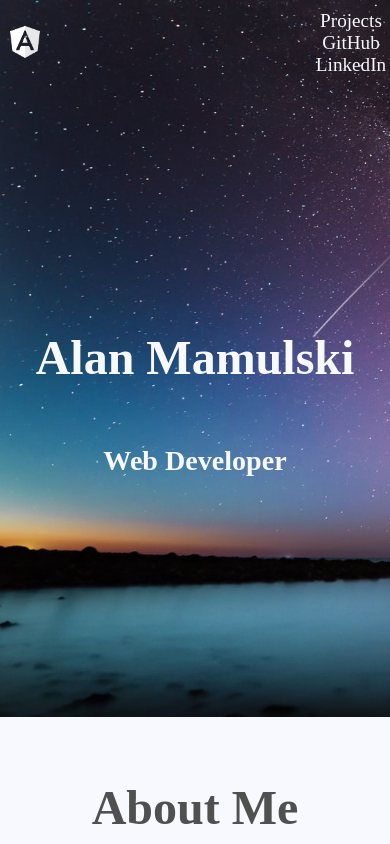
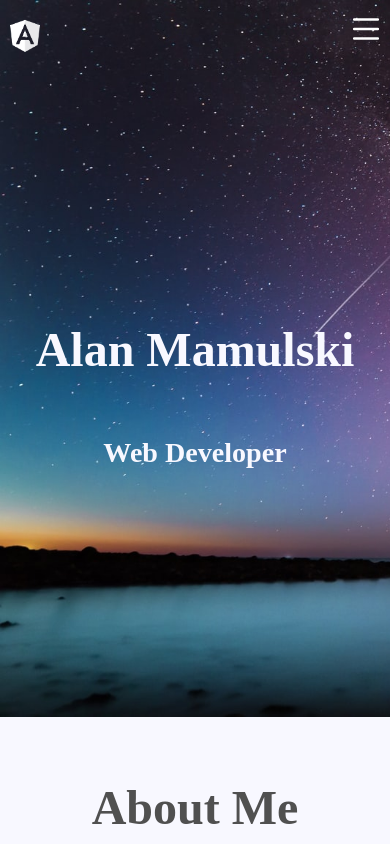
Before and after one commit to AMMSKI/resume-site, a React (Create React App) app: page / in a window 390 px wide. Shown: the top 844 px of the page. Built offline with nearby package versions, Linux system fonts and the light colour scheme.

Commit message:
nav to hamburger responsive

```diff
--- a/package.json
+++ b/package.json
@@ -7,6 +7,7 @@
     "@testing-library/react": "^11.1.0",
     "@testing-library/user-event": "^12.1.10",
     "bootstrap": "5.1.3",
+    "bootstrap-icons": "^1.7.0",
     "node-sass": "^6.0.1",
     "react": "^17.0.2",
     "react-bootstrap": "^2.0.1",
--- a/src/Components/Hero.js
+++ b/src/Components/Hero.js
@@ -1,5 +1,6 @@
 import React from "react";
 import Am_logo from '../Images/a_whiteTransparent.png'
+import Menu from "./Menu";
 
 const Hero = () => {
   return(
@@ -7,6 +8,9 @@ const Hero = () => {
       <div className='nav_bar'>
         <div>
           <img className='footer_icon' src={Am_logo} />
+        </div>
+        <div className='hamburger_menu'>
+          <Menu />
         </div>
         <div className="nav_inner">
           <a href='#projects'>Projects</a>
--- /dev/null
+++ b/src/Components/Menu.js
@@ -0,0 +1,29 @@
+import React, { useState } from "react";
+import { Dropdown } from "react-bootstrap";
+
+
+const Menu = () => {
+  const [showMenu, setShowMenu] = useState(false)
+  return(
+    <div className='menu_container'>
+      {showMenu ?
+        <div>
+          <Dropdown onClick={()=>setShowMenu(!showMenu)} className='dropdown_list'>
+            <a href='#projects'>Projects</a>
+            <a href='https://github.com/AMMSKI' target='_blank'>GitHub</a>
+            <a href='https://www.linkedin.com/in/alan-mamulski/' target='_blank'>LinkedIn</a>
+            <a href='https://www.canva.com/design/DAEtxdDd0_w/2a-jMvSZtWEsNCbN80xxkg/view?utm_content=DAEtxdDd0_w&utm_campaign=designshare&utm_medium=link&utm_source=sharebutton' target='_blank'>Resume</a>
+          </Dropdown>
+        </div> :
+        <div onClick={()=>setShowMenu(!showMenu)}>
+          <svg xmlns="http://www.w3.org/2000/svg" width="38" height="38" fill="white" class="bi bi-list" viewBox="0 0 16 16">
+            <path fill-rule="evenodd" d="M2.5 12a.5.5 0 0 1 .5-.5h10a.5.5 0 0 1 0 1H3a.5.5 0 0 1-.5-.5zm0-4a.5.5 0 0 1 .5-.5h10a.5.5 0 0 1 0 1H3a.5.5 0 0 1-.5-.5zm0-4a.5.5 0 0 1 .5-.5h10a.5.5 0 0 1 0 1H3a.5.5 0 0 1-.5-.5z"/>
+          </svg>
+        </div>
+
+        }
+        </div>
+  )
+}
+
+export default Menu
--- a/src/Components/Projects.js
+++ b/src/Components/Projects.js
@@ -39,7 +39,7 @@ const Projects = () => {
           </div>
           <ul>
             <li>SQL commands with PostgresQL</li>
-            <li>Supports posts, comments, and likes</li>
+            <li>Supports posts, comments and likes</li>
             <li>Find and follow friends to see their posts</li>
           </ul>
         </div>
--- a/src/StyleSheets/App.css
+++ b/src/StyleSheets/App.css
@@ -38,11 +38,51 @@ html {
 .nav_bar{
   display: flex;
   width: 100%;
+  height: 50px;
   margin: 10px;
-  align-items: center;
+  align-items: flex-start;
   justify-content: space-between;
 }
 
+.hamburger_menu{
+  padding-right: 5px;
+}
+
+@media screen and (min-width:400px){
+  .hamburger_menu{
+    display: none;
+  }
+
+}
+
+.menu_container{
+  display: inline-block;
+}
+
+.dropdown_list{
+  display: flex;
+  flex-direction: column;
+  padding-right: 5px;
+  background-color: white;
+  position: relative;
+  width: 100px;
+  border-radius: 8px;
+  overflow: visible;
+}
+
+.dropdown_list a {
+  text-decoration: none;
+  color: #505050 !important;
+  margin: 5px;
+  font-weight: 400;
+  font-size: larger;
+  font-family: Zen Antique Soft;
+}
+
+.dropdown_list a:hover{
+  text-decoration: underline;
+  transform: scale(1.1);
+}
 
 .nav_inner{
   display: flex;
@@ -52,7 +92,7 @@ html {
 }
 @media screen and (max-width:400px){
   .nav_inner{
-  flex-direction: column;
+  display: none;
   }
 }
 .nav_bar a {
```
Also changed, not shown: 1 other file (tests, documents, lock files or other folders).
